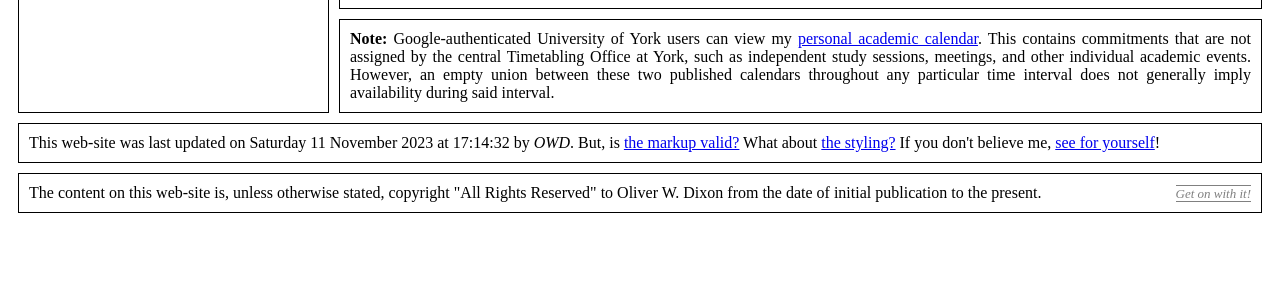
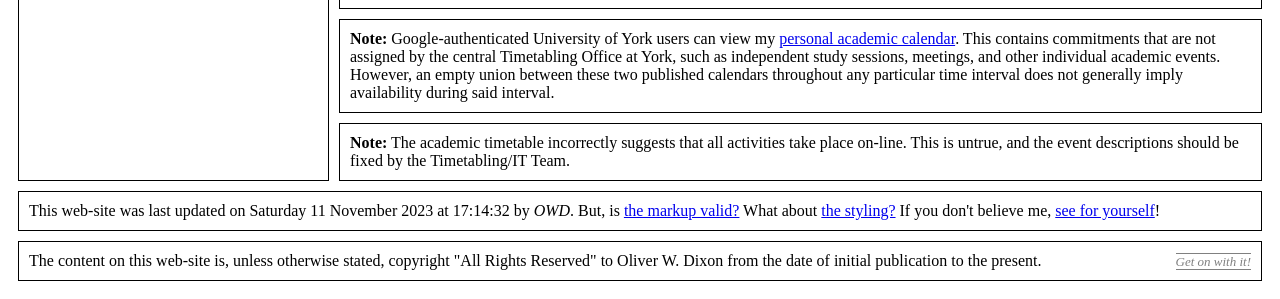
Before and after one commit to oliverdixon/oliverdixon, a plain HTML site: page index.html in a window 1280 px wide. Shown: the part 871-1170 px from the top of the page. Before the commit the page ends 1102 px from the top, so only its background shows below. Drawn offline with Linux system fonts and the light colour scheme.

Commit message:
Updated academic calendar URL

```diff
--- a/index.html
+++ b/index.html
@@ -87,11 +87,10 @@
                     </span>
                 </div>
                 <iframe class="body-grow"
-                    src="https://calendar.google.com/calendar/embed?height=600&wkst=2&bgcolor=%23ffffff&ctz=Europe%2FLondon&showTabs=1&showCalendars=0&hl=en_GB&showTitle=0&mode=WEEK&src=a2hzbWVtMnE5Zzl2Y202MTEzZDJhcjkzOHF2YXEya3FAaW1wb3J0LmNhbGVuZGFyLmdvb2dsZS5jb20&color=%23D81B60">
+                    src="https://calendar.google.com/calendar/embed?height=600&wkst=2&bgcolor=%23ffffff&ctz=Europe%2FLondon&showTabs=1&showCalendars=0&hl=en_GB&showTitle=0&mode=WEEK&src=MzY4ZjFpbWdkYmhraDM4cjRwMm9lZThnanNqYzNrazlAaW1wb3J0LmNhbGVuZGFyLmdvb2dsZS5jb20&color=%23D81B60">
                 </iframe>
             </div>
-            <div id="calendar-note">
-                <p>
+            <div class="calendar-note">
                 <b>Note:</b> Google-authenticated University of York users
                 can view my
                 <a href="https://calendar.google.com/calendar/embed?src=od641%40york.ac.uk&ctz=Europe%2FLondon">
@@ -102,7 +101,11 @@
                 empty union between these two published calendars throughout
                 any particular time interval does not generally imply
                 availability during said interval.
-                </p>
+            </div>
+            <div class="calendar-note">
+                <b>Note:</b> The academic timetable incorrectly suggests that
+                all activities take place on-line. This is untrue, and the event
+                descriptions should be fixed by the Timetabling/IT Team.
             </div>
             <div class="gridspan-box">
                 This web-site was last updated on <span id="lmdate">
--- a/styling/banner.css
+++ b/styling/banner.css
@@ -15,4 +15,4 @@
 /* We're essentially adding another row to the implicit grid. We need to
  * override the tree styling to span the newly expanded height. */
 
-.grid-container > #tree { grid-row: 2 / span 3; }
+.grid-container > #tree { grid-row: 2 / span 4; }
--- a/styling/master.css
+++ b/styling/master.css
@@ -138,14 +138,14 @@ h3 { font-size: x-large; }
 /* --- Begin main body grid container styles --- */
 
 .grid-container > #calendar-banner { display: none; }
-.grid-container > #tree { grid-row: 2 / span 2; }
+.grid-container > #tree { grid-row: 2 / span 3; }
 
 .grid-container > #calendar {
     grid-column: 2;
     height: 600px;
 }
 
-.grid-container > #calendar-note { grid-column: 2; }
+.grid-container > .calendar-note { grid-column: 2; }
 
 /* --- End main body grid container styles --- */
 /* --- End single-use styles               --- */
```
Lines whose indentation alone changed are shown as unchanged.
